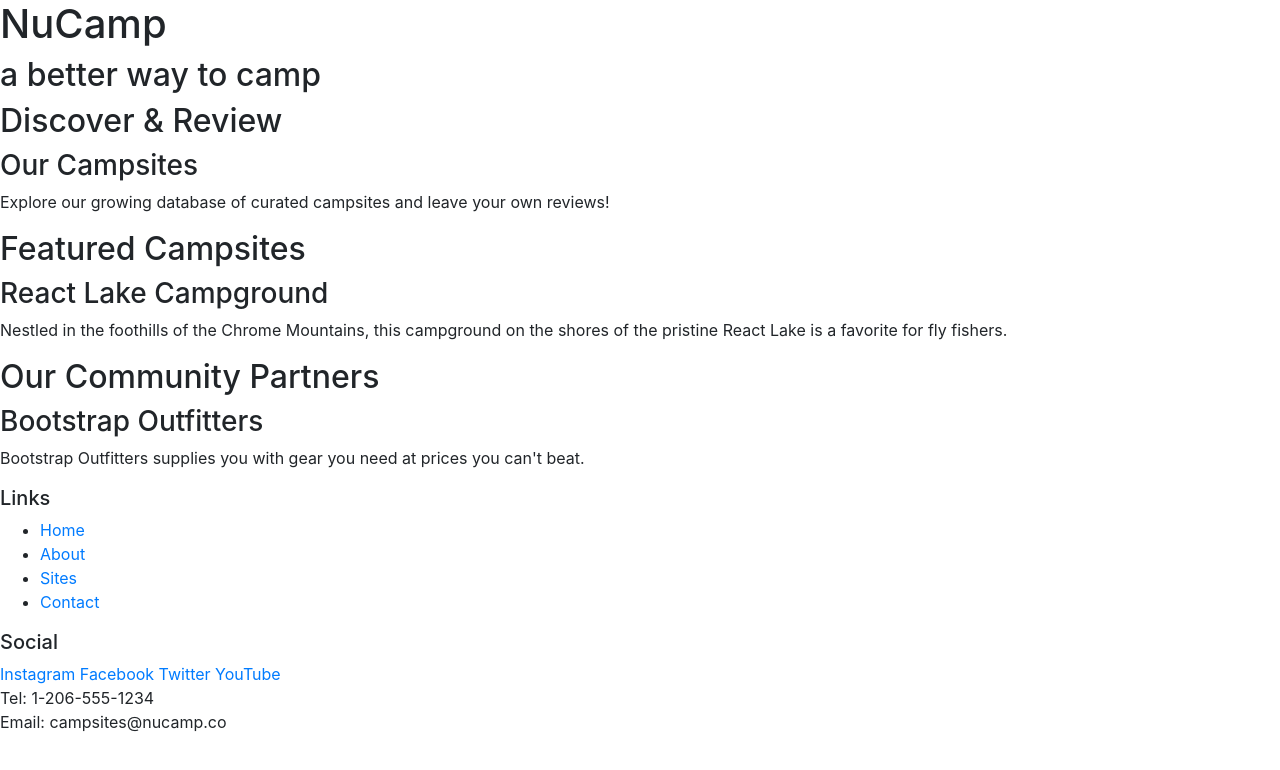
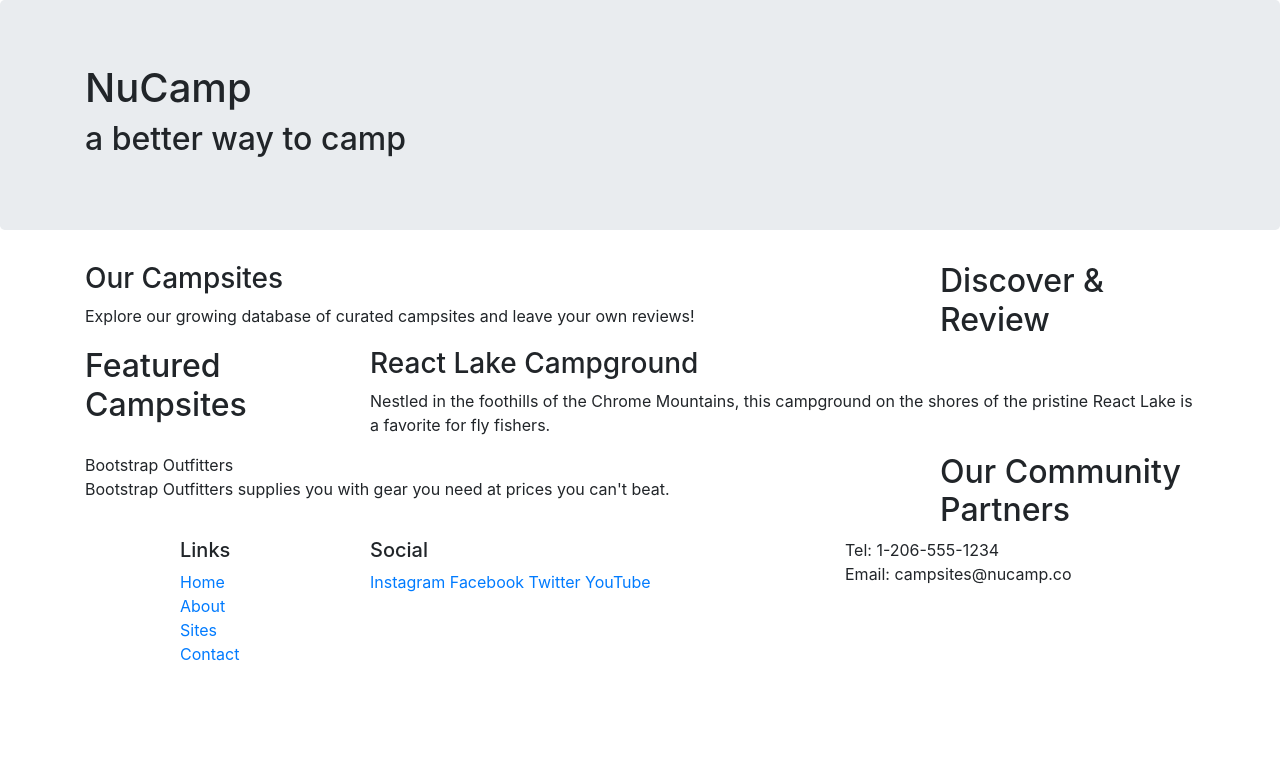
Before and after one commit to klear7/nucampsite, a website: page index.html in a window 1280 px wide. Drawn offline with nearby package versions, Linux system fonts and the light colour scheme.

Commit message:
Bootstrap Grid

```diff
--- a/index.html
+++ b/index.html
@@ -14,49 +14,72 @@
 
 <body>
 
-    <header>
-        <div>
+    <header class= "jumbotron">
+        <div class="container">
+            <div class="row">
+                <div class="col">
                   <h1>NuCamp</h1>
                  <h2>a better way to camp</h2>
                 </div>
+            </div>
     </header>
 
-    <div>
+    <div class="container">
+        <div class= "row">
+            <div class= "col-sm-4 order-sm-last col-md-3">
                <h2>Discover & Review</h2>
+            </div>
+            <div class= "col">
                <h3>Our Campsites</h3>
                <p>Explore our growing database of curated campsites and leave your own reviews!</p>
             </div>
+        </div>
+    </div>
 
-    <div>
+    <div class="container">
+        <div class= "row">
+            <div class= "col-sm-4 col-md-3">
                  <h2>Featured Campsites</h2>
+            </div>
+            <div class= "col">
                  <h3>React Lake Campground</h3>
                  <p>Nestled in the foothills of the Chrome Mountains, this campground on the shores of the pristine React Lake is a favorite for fly fishers.</p>
             </div>
+        </div>
+    </div>
 
-    <div>
+    <div class="container">
+        <div class= "row">
+            <div class= "col-sm-4 order-sm-last col-md-3">
                  <h2>Our Community Partners</h2>
+            </div>
+            <div class= "col"
                  <h3>Bootstrap Outfitters</h3>
                  <p>Bootstrap Outfitters supplies you with gear you need at prices you can't beat.</p>
             </div>
+        </div>
+    </div>
 
     <footer>
-        <div>
+        <div class= "container">
+            <div class= "row">
+                <div class= "col-4 col-sm-2 offset-1">
             <h5>Links</h5>
-            <ul>
+            <ul class= "list-unstyled">
                 <li><a href="#">Home</a></li>
                 <li><a href="#">About</a></li>
                 <li><a href="#">Sites</a></li>
                 <li><a href="#">Contact</a></li>
             </ul>
         </div>
-        <div>
+        <div class= "col-6 col-sm-5">
             <h5>Social</h5>
             <a href="http://instagram.com/">Instagram</a>
             <a href="http://facebook.com/">Facebook</a>
             <a href="http://twitter.com/">Twitter</a>
             <a href="http://youtube.com/">YouTube</a>
         </div>
-        <div>
+        <div class= "col-sm-4">
             Tel: 1-206-555-1234<br />
             Email: campsites@nucamp.co
         </div>
```
Lines whose indentation alone changed are shown as unchanged.
